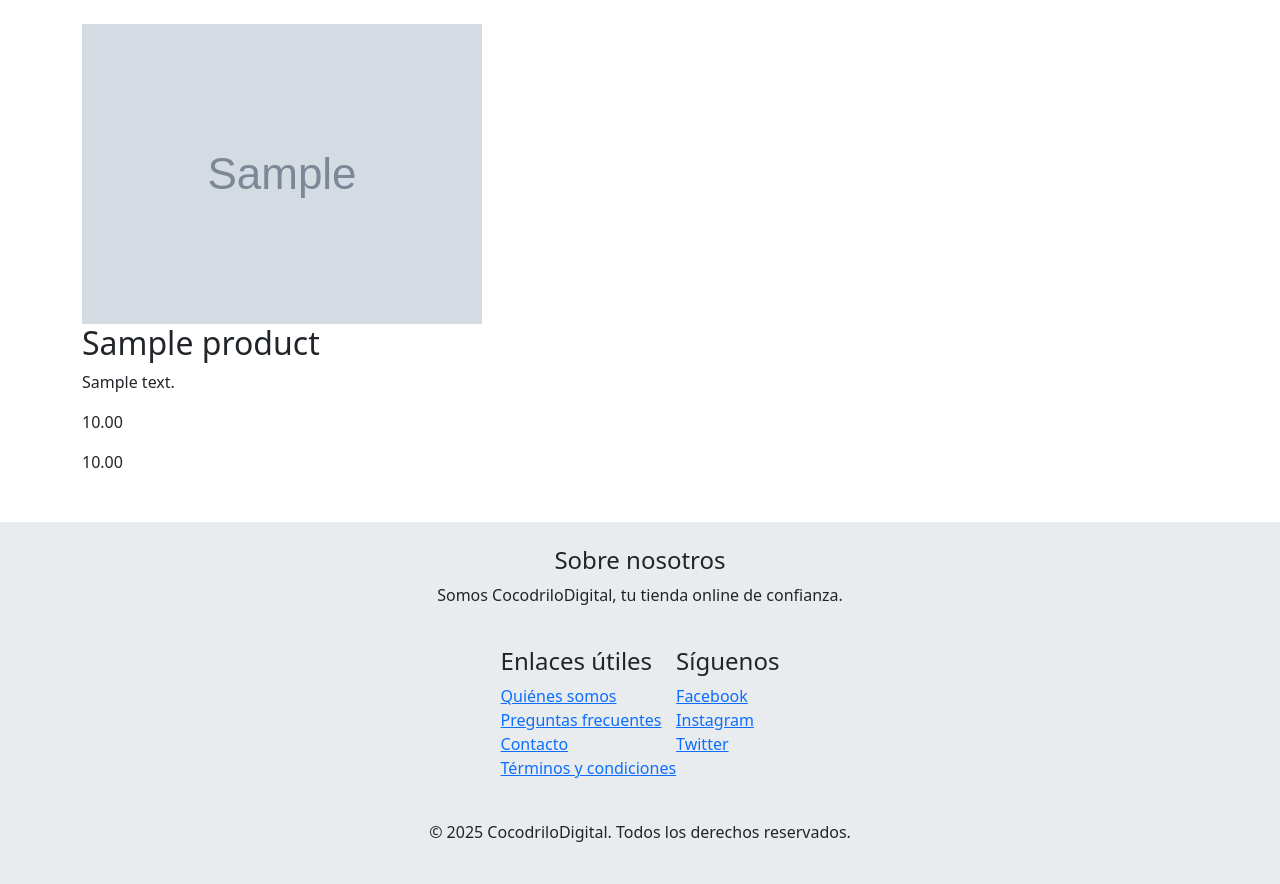
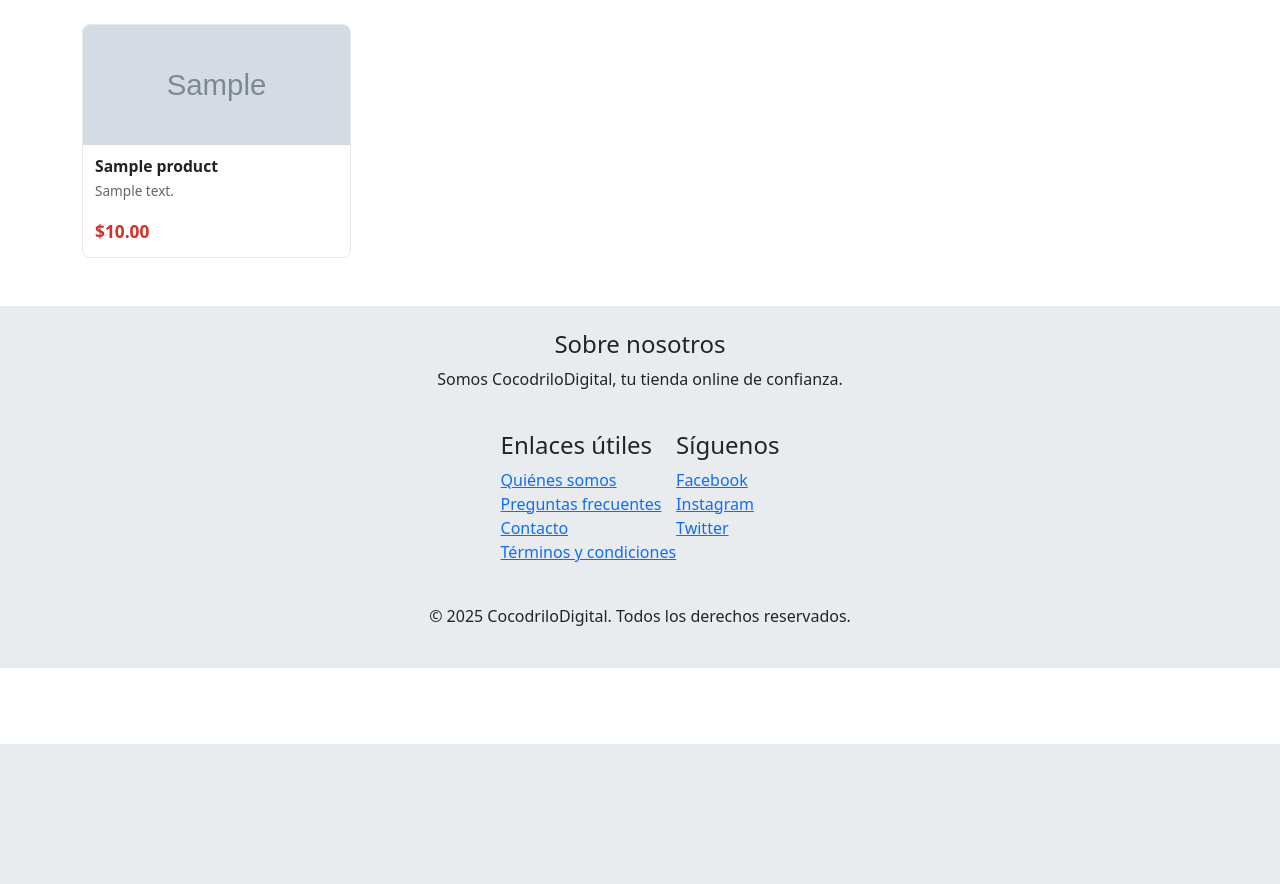
Before and after one commit to Raulledea/CocodriloDigital, a Django app: template CocodriloDigital/templates/home/home.html in a window 1280 px wide. Shown: the part 56-940 px from the top of the page. After the commit the page ends 800 px from the top, so only its background shows below. Run offline with Django 5.2, Linux system fonts and the light colour scheme; the template is opened without the code that fills it: values that come from a table or form of the project are taken from there, others are empty; tables that the repository leaves empty hold one stand-in row (values such as "Sample post"); grey boxes marked "Sample" are stand-in pictures.

Commit message:
Se anadio los estilos para mostrar los productos con descuentos que se muestran en la pagina principal.

```diff
--- a/CocodriloDigital/home/views.py
+++ b/CocodriloDigital/home/views.py
@@ -13,10 +13,7 @@ def home(request):
         promotions__discount_percent__isnull=False,
         promotions__start_date__lte=now,
         promotions__end_date__gte=now
-        )
-
-
-    products = Product.objects.all()
+        ).distinct()
 
     dit= {'discounted_products':discounted_products}
 
--- a/CocodriloDigital/products/models.py
+++ b/CocodriloDigital/products/models.py
@@ -2,6 +2,7 @@ from decimal import Decimal
 from django.db import models
 from category.models import Category
 from django.utils import timezone
+from django.core.validators import MinValueValidator, MaxValueValidator
 
 class Product(models.Model):
     # Nombre del producto
@@ -39,7 +40,7 @@ class Product(models.Model):
 class Promotion(models.Model):
 
     product = models.ForeignKey(Product, on_delete=models.CASCADE, related_name="promotions")
-    discount_percent = models.PositiveIntegerField()
+    discount_percent = models.PositiveIntegerField(validators=[MinValueValidator(1), MaxValueValidator(100)])
     start_date = models.DateTimeField()
     end_date = models.DateTimeField()
 
@@ -50,5 +51,8 @@ class Promotion(models.Model):
 
     def get_discounted_price(self):
         if self.is_active():
-            return self.product.price * (1 - self.discount_percent / 100)
+            return self.product.price * (Decimal(1) - Decimal(self.discount_percent) / Decimal(100))
         return self.product.price
+
+    def __str__(self):
+        return self.product
--- /dev/null
+++ b/CocodriloDigital/static/style/home/style.css
@@ -0,0 +1,126 @@
+/* Styles para los productos en descuento mostrados en la página principal */
+
+/* Contenedor de la lista de productos */
+.products-grid {
+	display: grid;
+	gap: 0.8rem;
+	align-items: start;
+	/* Mobile first: 1 column */
+	grid-template-columns: 1fr;
+}
+
+/* Breakpoints: intentar dejar espacio para un aside a la izquierda
+   en pantallas anchas (si hay un aside del ~25% el contenido tiene menos
+   anchura, por eso aquí forzamos 4 columnas en pantallas grandes solo
+   cuando haya espacio). Ajusta los breakpoints según tu layout. */
+@media (min-width: 576px) {
+	.products-grid { grid-template-columns: repeat(2, 1fr); }
+}
+@media (min-width: 768px) {
+	.products-grid { grid-template-columns: repeat(3, 1fr); }
+}
+@media (min-width: 1100px) {
+	/* En pantallas amplias mostrar 4 columnas (esto deja espacio si hay aside) */
+	.products-grid { grid-template-columns: repeat(4, 1fr); }
+}
+
+/* Tarjeta individual de producto */
+.product-card {
+	position: relative;
+	background: #ffffff;
+	border: 1px solid #e9e9e9;
+	border-radius: 8px;
+	overflow: hidden;
+	transition: transform 160ms ease, box-shadow 160ms ease;
+}
+.product-card:hover {
+	transform: translateY(-4px);
+	box-shadow: 0 8px 20px rgba(30, 41, 59, 0.08);
+}
+
+/* Imagen del producto */
+.product-image {
+	width: 100%;
+	/* Reducida para que entren más tarjetas en cada fila */
+	height: 120px;
+	object-fit: cover;
+	display: block;
+	background: #f8f8f8;
+}
+
+/* Cuerpo de la tarjeta */
+.product-card-body {
+	padding: 0.75rem;
+}
+
+.product-name {
+	font-size: 0.98rem;
+	font-weight: 600;
+	margin: 0 0 0.35rem 0;
+	color: #222;
+}
+
+.product-desc {
+	font-size: 0.85rem;
+	color: #666;
+	margin: 0 0 0.5rem 0;
+	min-height: 2.2em;
+	overflow: hidden;
+	text-overflow: ellipsis;
+}
+
+/* Filas de precios */
+.price-row {
+	display: flex;
+	align-items: baseline;
+	gap: 0.5rem;
+}
+
+.original-price {
+	color: #888;
+	text-decoration: line-through;
+	font-size: 0.92rem;
+}
+
+.discounted-price {
+	color: #d93025; /* rojo destacado */
+	font-weight: 700;
+	font-size: 1.08rem;
+}
+
+/* Badge que indica el porcentaje de descuento */
+.discount-badge {
+	position: absolute;
+	top: 10px;
+	left: 10px;
+	background: linear-gradient(180deg, #ff6b6b, #e53935);
+	color: #fff;
+	padding: 0.25rem 0.5rem;
+	font-size: 0.82rem;
+	font-weight: 700;
+	border-radius: 4px;
+	box-shadow: 0 2px 6px rgba(0,0,0,0.12);
+	z-index: 3;
+}
+
+/* CTA / botón pequeño */
+.product-action {
+	margin-top: 0.6rem;
+}
+.product-action .btn {
+	font-size: 0.9rem;
+	padding: 0.38rem 0.6rem;
+}
+
+/* Ajustes responsivos */
+@media (max-width: 480px) {
+	.product-image { height: 120px; }
+	.discount-badge { font-size: 0.78rem; padding: 0.2rem 0.45rem; }
+}
+
+@media (prefers-reduced-motion: reduce) {
+	.discounted-product-card { transition: none; }
+}
+
+/* Utilidad: centrado cuando la imagen es más pequeña */
+.img-center { display: flex; align-items: center; justify-content: center; }
--- a/CocodriloDigital/templates/base/base.html
+++ b/CocodriloDigital/templates/base/base.html
@@ -6,7 +6,7 @@
     <meta name="viewport" content="width=device-width, initial-scale=1.0">
     <title>{% block  title %}{%  endblock %}</title>
     <link href="https://cdn.jsdelivr.net/npm/bootstrap@5.3.8/dist/css/bootstrap.min.css" rel="stylesheet" integrity="sha384-sRIl4kxILFvY47J16cr9ZwB07vP4J8+LH7qKQnuqkuIAvNWLzeN8tE5YBujZqJLB" crossorigin="anonymous">
-    <link rel="stylesheet" href="{% static 'base.css' %}">
+    {% comment %} <link rel="stylesheet" href="{% static 'base.css' %}"> {% endcomment %}
     {% block head_extra %}{% endblock head_extra %}
 </head>
 <body>
--- a/CocodriloDigital/templates/home/home.html
+++ b/CocodriloDigital/templates/home/home.html
@@ -1,26 +1,47 @@
 {% extends "base/base.html" %}
 {% load static %}
 
-{% block content %}
 
-    {% for discounted_product in discounted_products %}
-
-        <div class="discounted_product">
-
-            {% if discounted_product.image and discounted_product.image.url %}
-                <img src="{{ discounted_product.image.url }}" alt="Imagen de {{ discounted_product.name }}">
-            {% else %}
-                <img src="{% static 'img/default/default01.jpg' %}" alt="Imagen de {{ discounted_product.name }}">
-            {% endif %}
+{% block head_extra %}
+    <link rel="stylesheet" href="{% static 'style/home/style.css' %}">
+{% endblock head_extra %}
 
 
 
-            <h2>{{discounted_product.name}}</h2>
-            <p>{{discounted_product.description}}</p>
-            <p>{{discounted_product.price}}</p>
-            <p>{{discounted_product.final_price}}</p>
-        </div>
+{% block content %}
 
-    {% endfor %}
+    <div class="products-grid">
+        {% for product in discounted_products %}
+            <article class="product-card">
+                <div class="img-center">
+                    {% if product.image and product.image.url %}
+                        <img src="{{ product.image.url }}" alt="Imagen de {{ product.name }}" class="product-image">
+                    {% else %}
+                        <img src="{% static 'img/default/default01.jpg' %}" alt="Imagen de {{ product.name }}" class="product-image">
+                    {% endif %}
+                </div>
+
+                {% if product.final_price < product.price %}
+                    <div class="discount-badge">Oferta</div>
+                {% endif %}
+
+                <div class="product-card-body">
+                    <h3 class="product-name">{{ product.name }}</h3>
+                    <p class="product-desc">{{ product.description|default:""|truncatechars:100 }}</p>
+                    <div class="price-row">
+                        {% if product.final_price < product.price %}
+                            <span class="original-price">${{ product.price }}</span>
+                            <span class="discounted-price">${{ product.final_price }}</span>
+                        {% else %}
+                            <span class="discounted-price">${{ product.price }}</span>
+                        {% endif %}
+                    </div>
+                </div>
+
+            </article>
+        {% empty %}
+            <p>No hay productos con descuento en este momento.</p>
+        {% endfor %}
+    </div>
 
 {% endblock content %}
```
